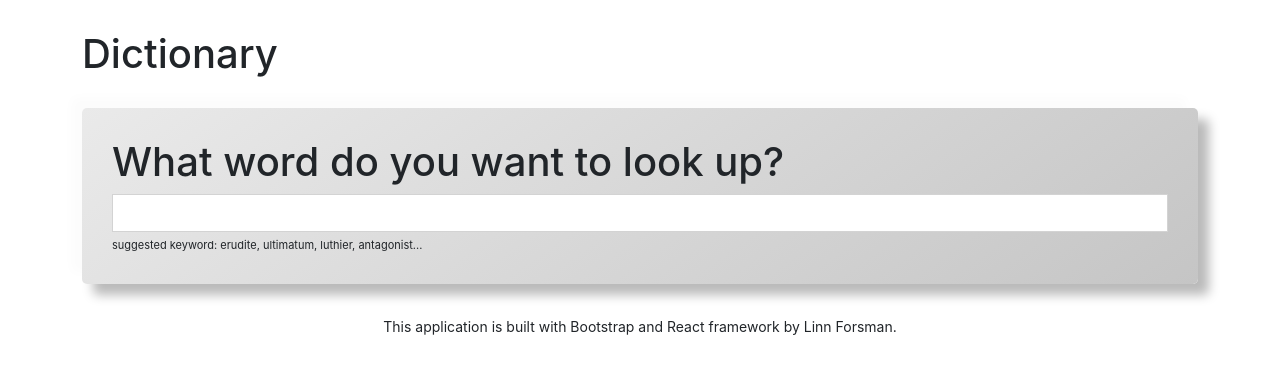
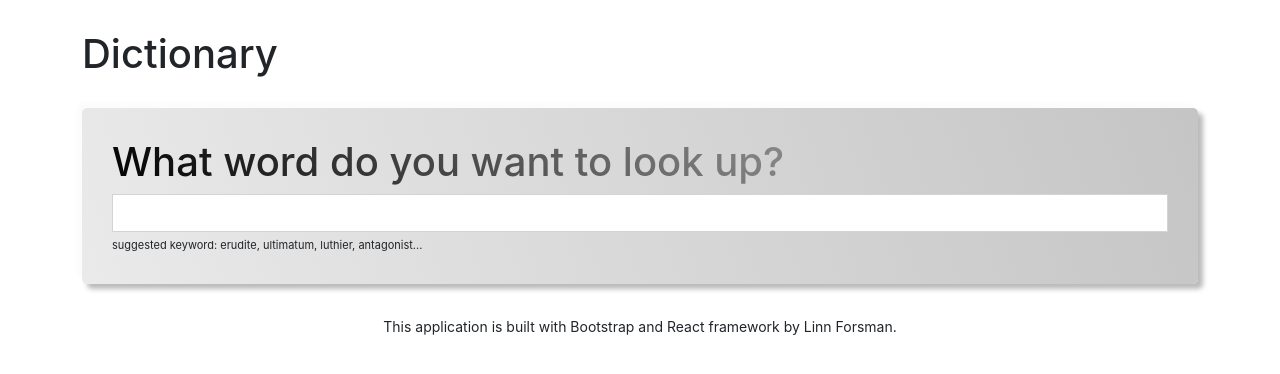
Before and after one commit to linnforsman/dictionary-project, a React (Create React App) app: page / in a window 1280 px wide. Shown: the top 374 px of the page. Built offline with nearby package versions, Linux system fonts and the light colour scheme; no server answers.

Commit message:
Styling to section

```diff
--- a/src/App.css
+++ b/src/App.css
@@ -1,5 +1,7 @@
+
 .App-header {
   margin: 30px 0;
+
 }
 
 .App-footer {
--- a/src/Dictionary.css
+++ b/src/Dictionary.css
@@ -2,11 +2,11 @@
   background-color: rgba(221, 221, 221, 0.472);
   padding: 30px;
   border-radius: 3px;
-  box-shadow: 5px 5px 5px rgba(59, 59, 59, 0.7);
+  box-shadow: 5px 5px 5px rgba(194, 194, 194, 0.7);
   margin: 20px auto;
   border-radius: 5px;
-  background: linear-gradient(145deg, #eaeaea, #c5c5c5);
-  box-shadow: 11px 11px 11px #bababa, -11px -11px 11px #fcfcfc;
+  background: linear-gradient(70deg, #eaeaea, #c5c5c5);
+  box-shadow: 5px 5px 5px #bababa, -5px -5px 5px #fcfcfc;
 }
 
 .Dictionary input {
@@ -30,3 +30,18 @@
   -webkit-background-clip: text;
   -webkit-text-fill-color: transparent;
 }
+
+.Dictionary h1 {
+  background: rgb(0, 0, 0);
+  background: linear-gradient(
+    45deg,
+    rgba(0, 0, 0, 1) 0%,
+    rgba(255, 255, 255, 0) 100%
+  );
+  -webkit-background-clip: text;
+  -webkit-text-fill-color: transparent;
+}
+
+.Dictionary h3 {
+  color: darkblue;
+}
```
